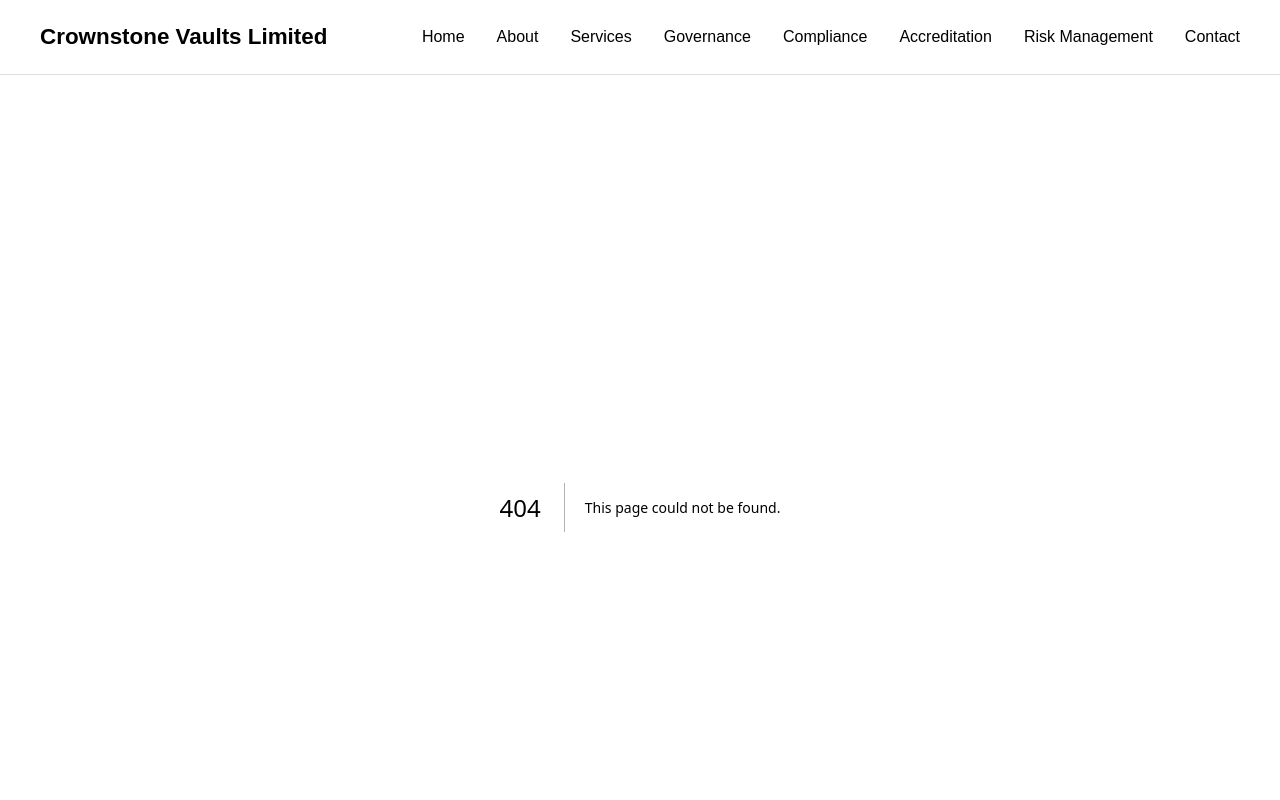
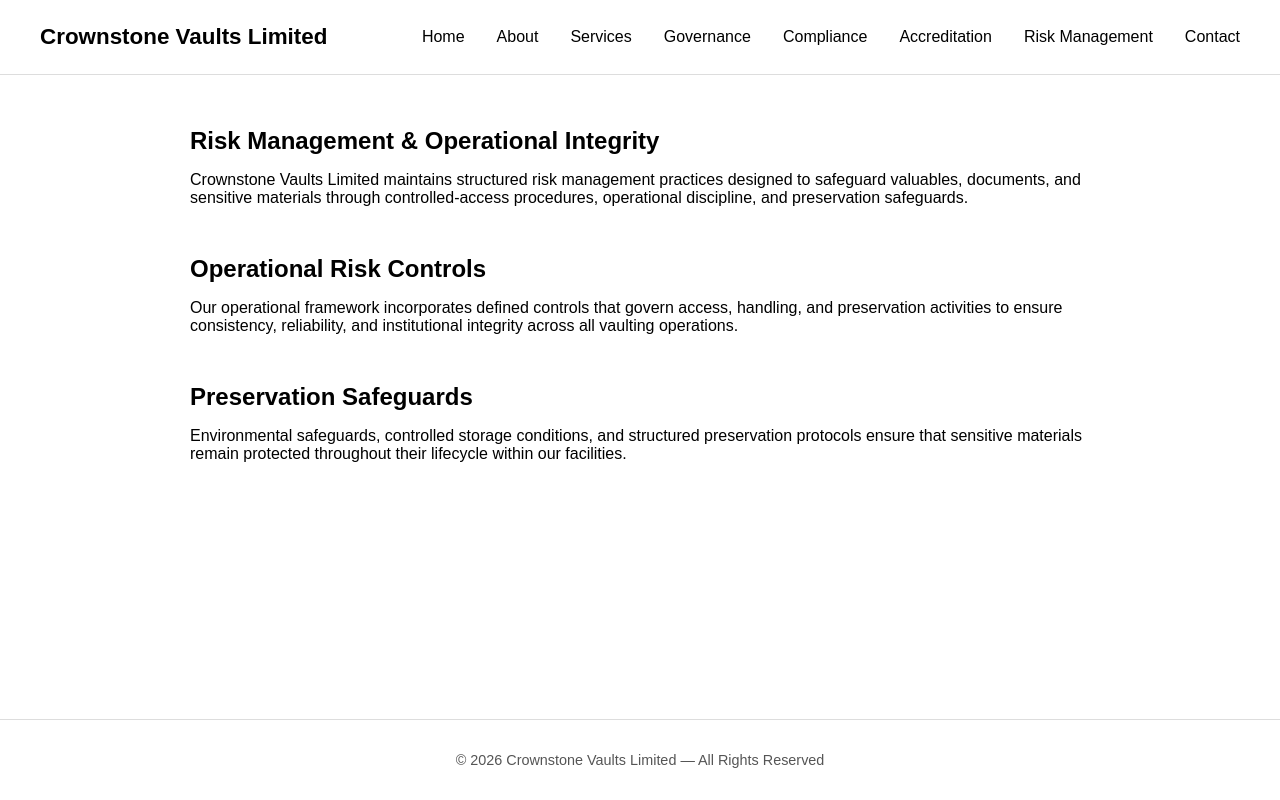
Before and after one commit to soulnlite/crownstone-vaults, a Next.js app: page /risk in a window 1280 px wide. Before the commit this address had no page. Shown: the top 800 px of the page. Built offline with nearby package versions, Linux system fonts and the light colour scheme.

Commit message:
add risk page

```diff
--- /dev/null
+++ b/app/risk/page.tsx
@@ -0,0 +1,33 @@
+export default function RiskManagementPage() {
+  return (
+    <main>
+      <section style={{ marginBottom: "3rem" }}>
+        <h1 style={{ marginBottom: "1rem" }}>Risk Management & Operational Integrity</h1>
+        <p>
+          Crownstone Vaults Limited maintains structured risk management practices
+          designed to safeguard valuables, documents, and sensitive materials through
+          controlled-access procedures, operational discipline, and preservation
+          safeguards.
+        </p>
+      </section>
+
+      <section style={{ marginBottom: "3rem" }}>
+        <h2 style={{ marginBottom: "0.5rem" }}>Operational Risk Controls</h2>
+        <p>
+          Our operational framework incorporates defined controls that govern access,
+          handling, and preservation activities to ensure consistency, reliability,
+          and institutional integrity across all vaulting operations.
+        </p>
+      </section>
+
+      <section style={{ marginBottom: "3rem" }}>
+        <h2 style={{ marginBottom: "0.5rem" }}>Preservation Safeguards</h2>
+        <p>
+          Environmental safeguards, controlled storage conditions, and structured
+          preservation protocols ensure that sensitive materials remain protected
+          throughout their lifecycle within our facilities.
+        </p>
+      </section>
+    </main>
+  );
+}
```
